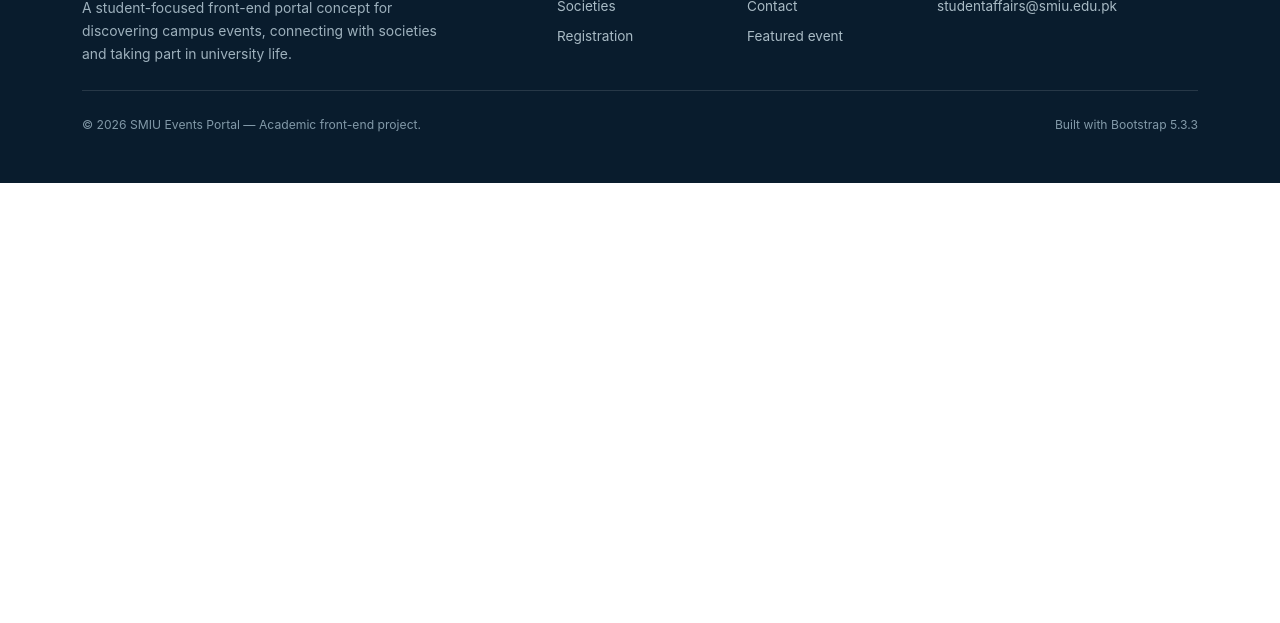
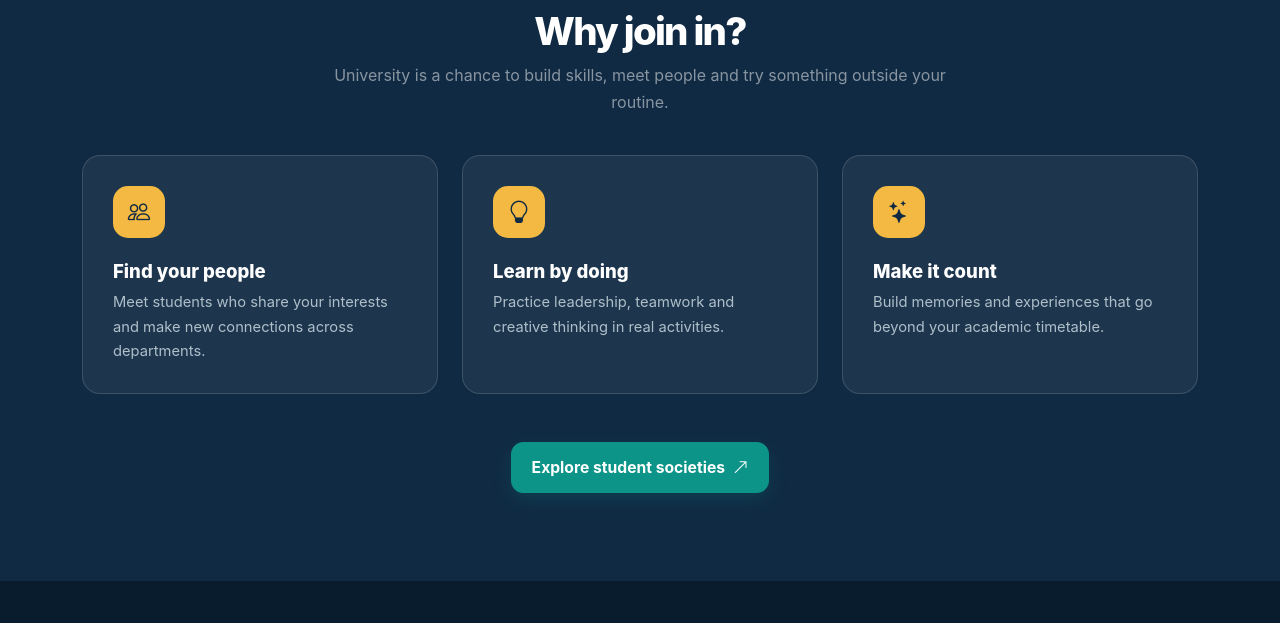
Before and after one commit to abdulrehman7876/smiu-events-portal-WebProject, a plain HTML site: page index.html in a window 1280 px wide. Shown: the part 2228-2851 px from the top of the page. Before the commit the page ends 2411 px from the top, so only its background shows below. Drawn offline with nearby package versions, Linux system fonts and the light colour scheme; a script that the page names is missing.

Commit message:
Add shared JavaScript and section why joinin

```diff
--- a/index.html
+++ b/index.html
@@ -392,6 +392,63 @@
           </div>
         </div>
       </section>
+
+      <section class="section-pad bg-navy text-white">
+        <div class="container">
+          <div class="text-center mx-auto section-intro">
+            <span class="eyebrow eyebrow-light">More than attendance</span>
+            <h2 class="section-title text-white">Why join in?</h2>
+            <p class="section-subtitle text-white-50">
+              University is a chance to build skills, meet people and try
+              something outside your routine.
+            </p>
+          </div>
+          <div class="row g-4 mt-3">
+            <div class="col-md-4">
+              <div class="why-card h-100">
+                <span class="why-icon"
+                  ><i class="bi bi-people" aria-hidden="true"></i
+                ></span>
+                <h3>Find your people</h3>
+                <p>
+                  Meet students who share your interests and make new
+                  connections across departments.
+                </p>
+              </div>
+            </div>
+            <div class="col-md-4">
+              <div class="why-card h-100">
+                <span class="why-icon"
+                  ><i class="bi bi-lightbulb" aria-hidden="true"></i
+                ></span>
+                <h3>Learn by doing</h3>
+                <p>
+                  Practice leadership, teamwork and creative thinking in real
+                  activities.
+                </p>
+              </div>
+            </div>
+            <div class="col-md-4">
+              <div class="why-card h-100">
+                <span class="why-icon"
+                  ><i class="bi bi-stars" aria-hidden="true"></i
+                ></span>
+                <h3>Make it count</h3>
+                <p>
+                  Build memories and experiences that go beyond your academic
+                  timetable.
+                </p>
+              </div>
+            </div>
+          </div>
+          <div class="text-center mt-5">
+            <a class="btn btn-primary btn-lg" href="societies.html"
+              >Explore student societies
+              <i class="bi bi-arrow-up-right ms-1" aria-hidden="true"></i
+            ></a>
+          </div>
+        </div>
+      </section>
     </main>
     <footer class="portal-footer">
       <div class="container py-5">
--- /dev/null
+++ b/js/main.js
@@ -0,0 +1,38 @@
+/* Shared interactions for the SMIU Events Portal front-end demo. */
+(() => {
+  'use strict';
+
+  // Keep the footer year current without changing page content manually.
+  document.querySelectorAll('[data-current-year]').forEach((element) => {
+    element.textContent = new Date().getFullYear();
+  });
+
+  // These forms demonstrate browser validation and a front-end confirmation only.
+  // No student information is sent to a server or stored.
+  document.querySelectorAll('form[data-demo-form]').forEach((form) => {
+    form.addEventListener('submit', (event) => {
+      event.preventDefault();
+
+      if (!form.checkValidity()) {
+        form.reportValidity();
+        return;
+      }
+
+      const feedback = form.querySelector('.form-feedback');
+      if (feedback) {
+        feedback.textContent = 'Demo complete — your form passed browser validation. No data was sent or saved.';
+        feedback.classList.add('alert', 'alert-success', 'py-2', 'px-3');
+      }
+
+      form.reset();
+    });
+  });
+
+  // Allow the registration page to preselect a society interest from a Join button.
+  const params = new URLSearchParams(window.location.search);
+  const interest = params.get('interest');
+  const message = document.querySelector('#studentMessage');
+  if (interest && message && !message.value) {
+    message.value = `I am interested in joining the ${interest.replaceAll('-', ' ')} society.`;
+  }
+})();
```
